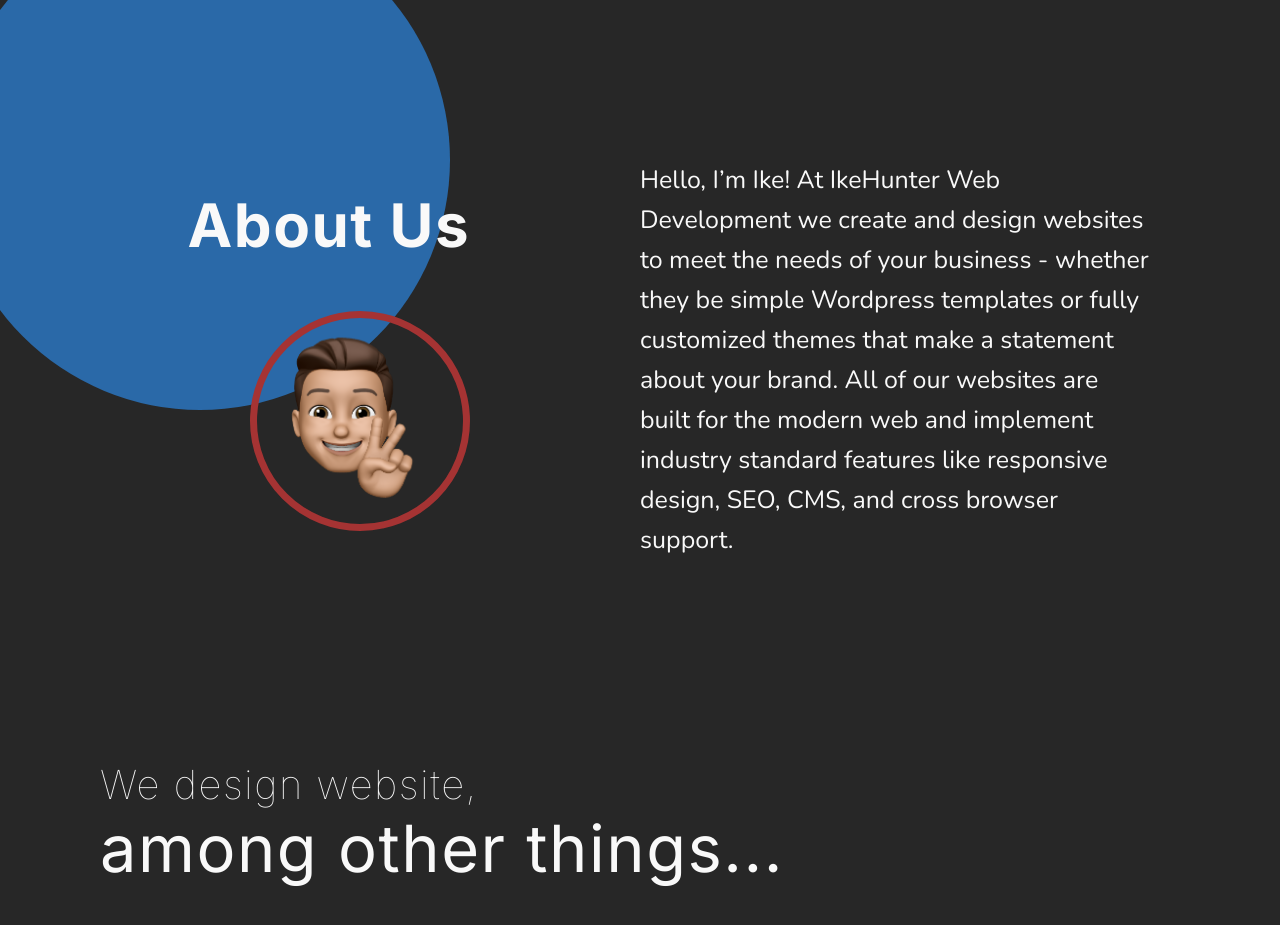
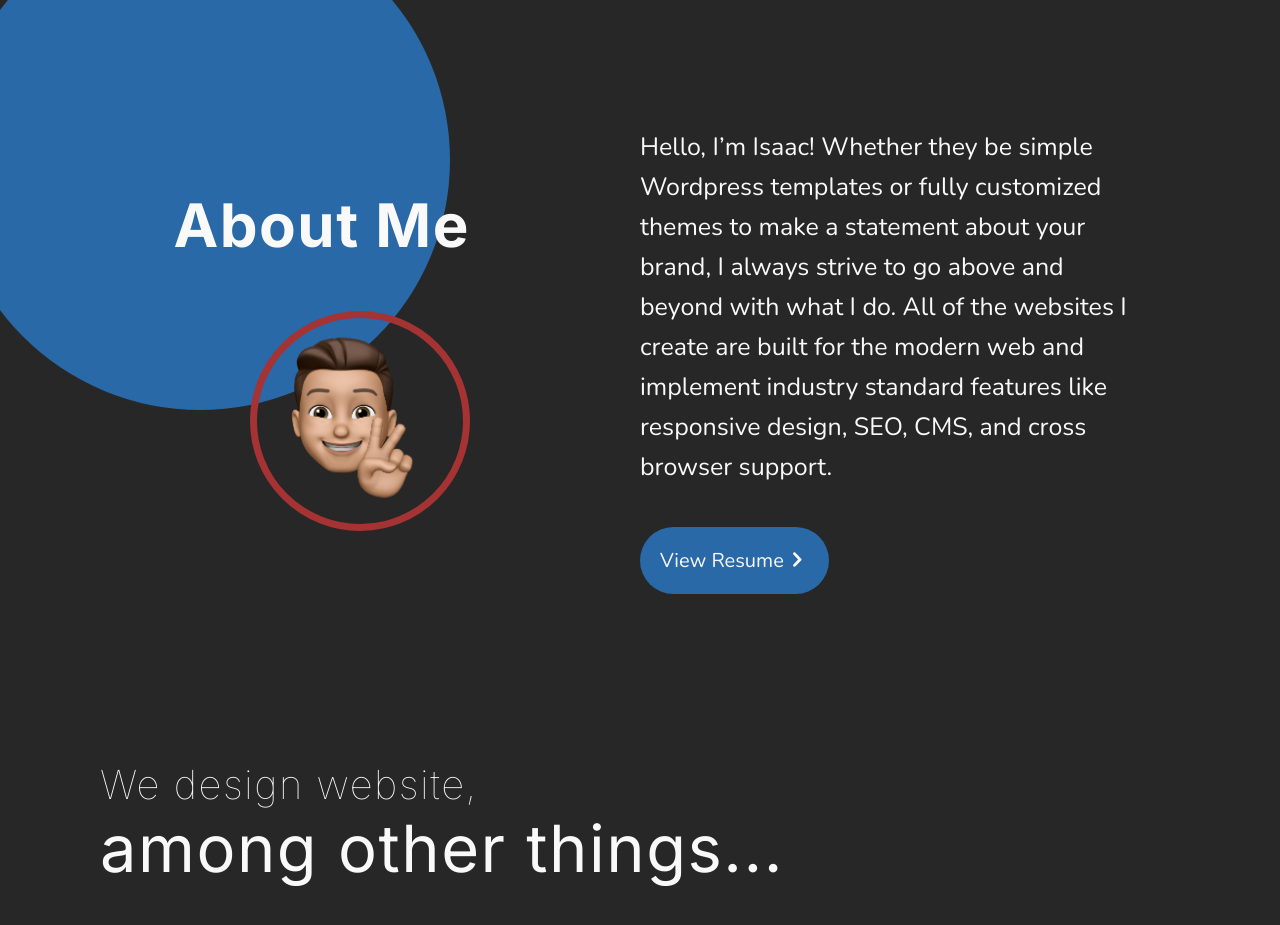
Before and after one commit to IkeHunter/Portfolio-Website, an Angular app: page / in a window 1280 px wide. Shown: the part 840-1765 px from the top of the page. Built offline with nearby package versions, Linux system fonts and the light colour scheme; no server answers.

Commit message:
add resume

```diff
--- a/src/app/about/personal/personal.component.html
+++ b/src/app/about/personal/personal.component.html
@@ -2,11 +2,18 @@
   <span class="section-personal__circle">&nbsp;</span>
   <div class="section-personal__container">
     <div class="title">
-      <h1 class="title__text section-title">About Us</h1>
+      <h1 class="title__text section-title">About Me</h1>
       <img src="assets/img/face.png" alt="emoji face" class="title__img">
     </div>
     <div class="content">
-      <p class="content__text">Hello, I’m Ike! At IkeHunter Web Development we create and design websites to meet the needs of your business - whether they be simple Wordpress templates or fully customized themes that make a statement about your brand. All of our websites are built for the modern web and implement industry standard features like responsive design, SEO, CMS, and cross browser support.</p>
+      <p class="content__text">Hello, I’m Isaac! Whether they be simple Wordpress templates or fully customized themes to make a statement about your brand, I always strive to go above and beyond with what I do. All of the websites I create are built for the modern web and implement industry standard features like responsive design, SEO, CMS, and cross browser support.</p>
+      <a class="section-personal__container__btn" href="https://admin.ikehunter.com/wp-content/uploads/2021/10/Resume-Full-2021.pdf" target='__blank'>
+        <span>View Resume</span>
+        <svg class="section-personal__container__btn--icon">
+          <use xlink:href="assets/icons/sprite.svg#icon-chevron-right"></use>
+        </svg>
+      </a>
     </div>
+
   </div>
 </section>
--- a/src/app/about/personal/personal.component.scss
+++ b/src/app/about/personal/personal.component.scss
@@ -10,6 +10,8 @@
   display: flex;
   align-items: center;
 
+
+
   &__container {
     display: flex;
     justify-content: space-evenly;
@@ -21,6 +23,35 @@
     &:hover {
       .title__text::after {
         width: 80%;
+      }
+    }
+
+    &__btn {
+      &:visited,
+      &:link {
+        flex: 0 0 auto;
+        text-decoration: none;
+        color: $color-white;
+        background-color: $color-primary;
+        font-size: 2rem;
+        padding: 2rem 2rem;
+        border-radius: 5rem;
+        transition: all 1s;
+        // margin-left: auto;
+        margin-top: 4rem;
+        display: flex;
+        align-content: center;
+        // transform: scale(1);
+      }
+      &--icon {
+        $ico-size: 2.5rem;
+        width: $ico-size;
+        height: $ico-size;
+        fill: $color-white;
+      }
+      &:hover {
+
+        transform: scale(1.1);
       }
     }
 
@@ -102,6 +133,7 @@
 
   display: flex;
   align-items: center;
+  flex-wrap: wrap;
 
   z-index: 2;
 
@@ -109,6 +141,7 @@
     flex: 0 0 100%;
     text-align: center;
     padding: 3rem;
+    justify-content: center;
   }
   &__text {
     $e: &;
--- a/src/app/data.service.ts
+++ b/src/app/data.service.ts
@@ -6,6 +6,7 @@
 export class DataService {
 
   projects = [];
+  resume;
 
   constructor(private http: HttpClient) {
 
@@ -19,6 +20,7 @@
         }
       }
     });
+
   }
 
   returnProjects() {
--- a/src/index.html
+++ b/src/index.html
@@ -21,6 +21,17 @@
   family=Roboto:ital,wght@0,400;0,500;0,700;1,300&
   family=Roboto+Condensed:wght@300;400;700&
   family=Nunito:ital,wght@0,200;0,300;0,400;0,600;0,700;1,200;1,300&&display=swap" rel="stylesheet">
+
+  <!-- Global site tag (gtag.js) - Google Analytics -->
+  <script async src="https://www.googletagmanager.com/gtag/js?id=UA-135087222-2">
+  </script>
+  <script>
+    window.dataLayer = window.dataLayer || [];
+    function gtag(){dataLayer.push(arguments);}
+    gtag('js', new Date());
+
+    gtag('config', 'UA-135087222-2');
+  </script>
 </head>
 <body>
   <app-root></app-root>
```
